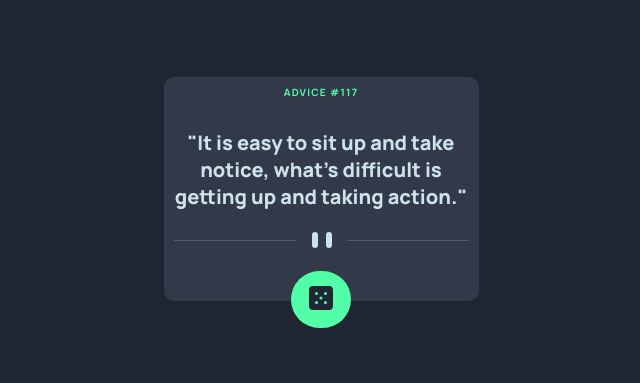
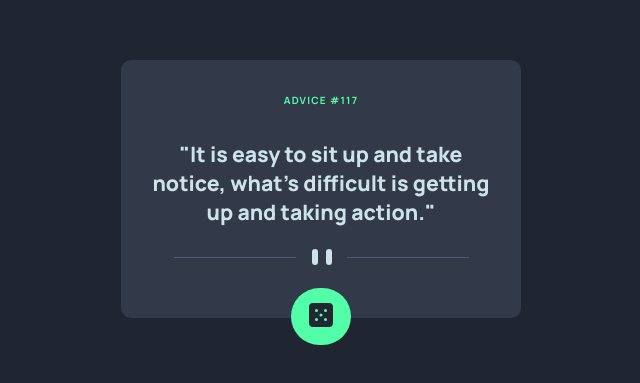
Before and after one commit to JackB91/Advice-Generator, a plain HTML site: page index.html in a window 1280 px wide. Shown: the part 219-602 px from the top of the page, without its empty margins (319-959 px from the left). Drawn offline with Linux system fonts and the light colour scheme; no server answers.

Commit message:
media-queries

```diff
--- a/index.html
+++ b/index.html
@@ -19,8 +19,9 @@
       <div class="container-content">
         <h2>ADVICE #117</h2>
         <p>
-          "It is easy to sit up and take notice, what's difficult is getting up
-          and taking action."
+          "It is easy to sit up and take notice, what's difficult is getting
+          <br />
+          up and taking action."
         </p>
         <div class="seperator">
           <img
--- a/style.css
+++ b/style.css
@@ -15,8 +15,8 @@ body {
     flex-direction: column;
     justify-content: center;
     align-items: center;
-    max-width: 30rem;
-    overflow: visible;
+    max-width: 40rem;
+
 }
 
 
@@ -29,7 +29,9 @@ body {
     justify-content: center;
     text-align: center;
     align-items: center;
-    padding-bottom: 5rem;
+    padding-bottom: 50rem;
+    padding: 2.5rem 2.5rem 5rem 2.5rem
+
 
 }
 
@@ -45,7 +47,7 @@ p {
     text-align: center;
     color:hsl(193, 38%, 86%);
     font-weight: 800;
-    font-size: 2rem;
+    font-size: 2.12rem;
     padding: .2rem;
 
 }
@@ -63,10 +65,18 @@ p {
     padding-top: 1.5rem;
     padding-bottom: 1.5rem;
     margin-top: 25rem;
-    margin-top: 270px;
+    margin-top: 280px;
     left: 50%;
     transform: translateX(-50%);
     position: absolute;
+}
+
+
+
+@media screen and  (max-width: 401px) {
+    .dice {
+        margin-top: 300px
+    }
 }
 
 
```
